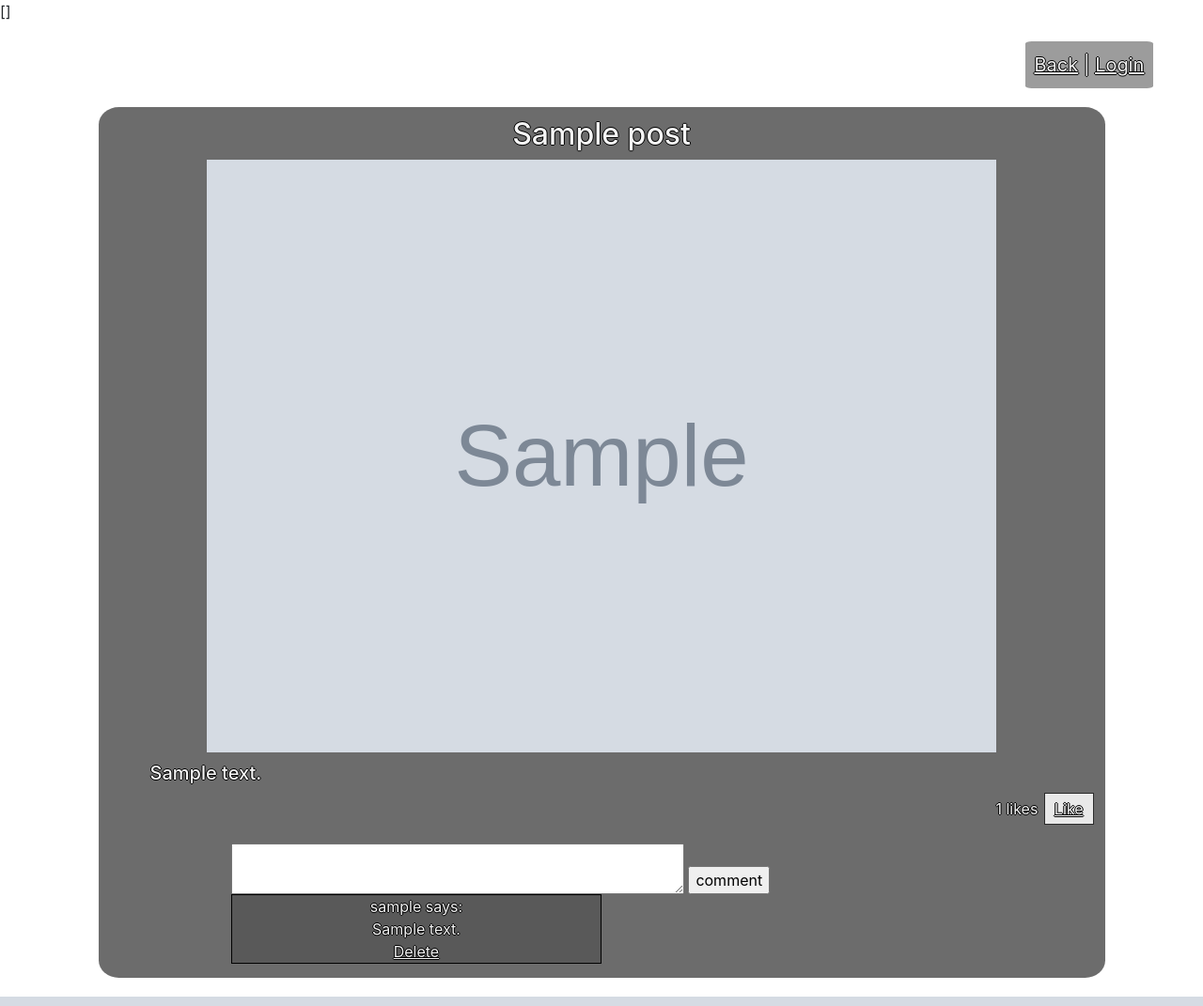
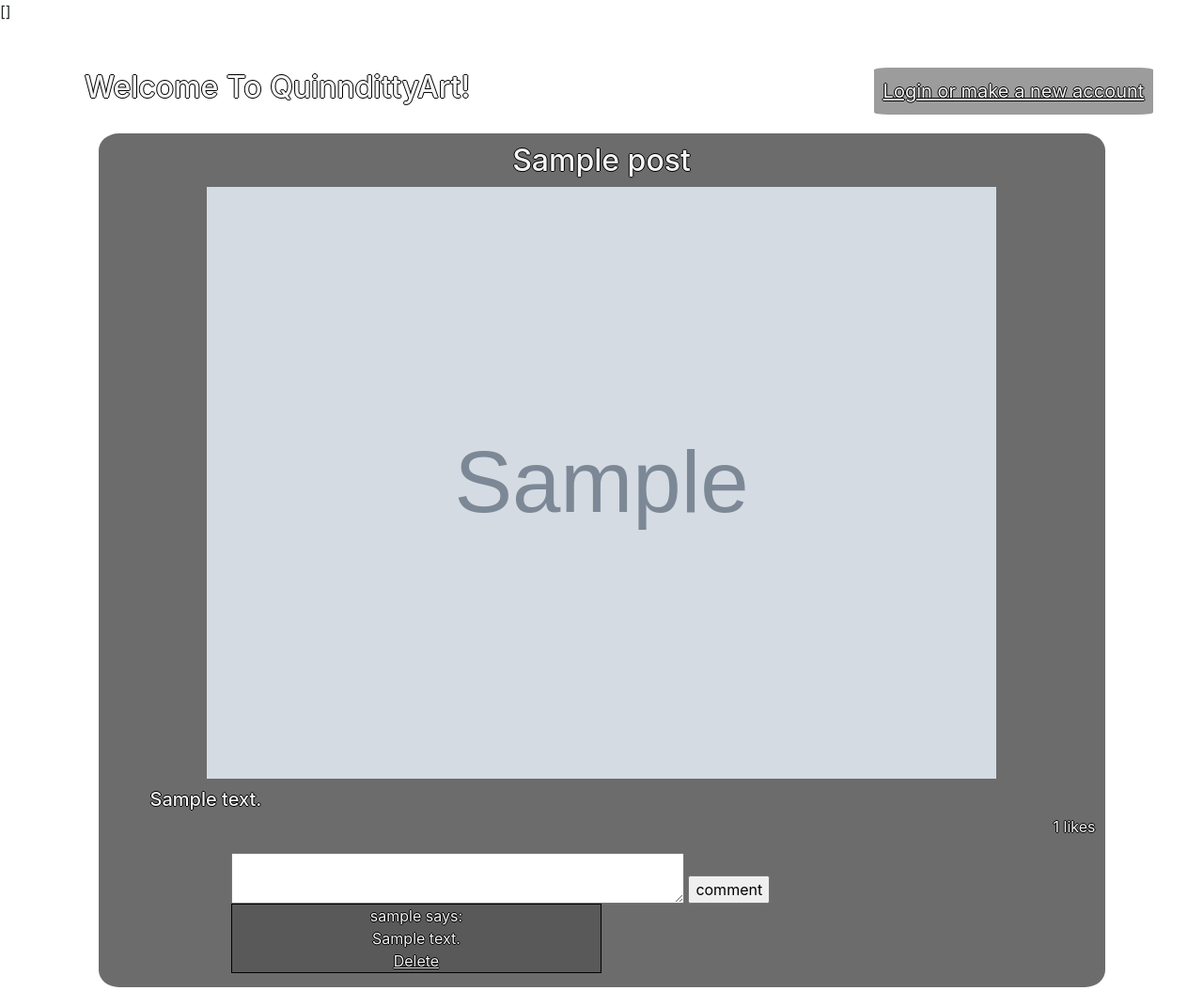
Before and after one commit to codingdojo-projects-algos-0419/QuindittyArt, a Flask app: template client/templates/post.html in a window 1280 px wide. Shown: the whole page at 94% size. Run offline with Flask 2, Linux system fonts and the light colour scheme; the template is opened without the code that fills it: values that come from a table or form of the project are taken from there, others are empty; tables that the repository leaves empty hold one stand-in row (values such as "Sample post"); grey boxes marked "Sample" are stand-in pictures; some libraries are stand-ins or nearby versions.

Commit message:
another last minute fix

```diff
--- a/client/static/css/main.css
+++ b/client/static/css/main.css
@@ -157,6 +157,7 @@
   width: 80%;
   margin: 0px auto;
   display: block;
+  max-height: 98vh;
 }
 
 .gallery_post_list {
--- a/client/templates/post.html
+++ b/client/templates/post.html
@@ -7,16 +7,20 @@
         <div class='header'>
             <h2>Welcome {{user['username']}}!</h2>
             <div class="header_right">
-                <a href="{{url_for('dashboard')}}">Back</a>  |
-                <a href="{{url_for('users:account_page', user_id=user['id'])}}">My Account</a>  |
+                <p>
+                    {% if user['admin_lvl'] == 2 %}
+                    <a href="{{url_for('admin_page')}}">Admin Page</a>  |
+                    {% endif %}
+                    <a href="{{ url_for('users:account_page', user_id=user['id'])}}">My Account</a>  |
                     <a href="{{url_for('users:logout')}}">Logout</a>
+                </p>
             </div><br>
         </div>
         {% else %}
             <div class='header'>
+                <h2>Welcome To QuinndittyArt!</h2>
                 <div class="header_right">
-                <a href="{{url_for('dashboard')}}">Back</a>  |
-                <a href="{{url_for('users:login')}}">Login</a>
+                    <a href="{{url_for('users:login_and_registration')}}">Login or make a new account</a>
                 </div><br>
             </div>
     {% endif %}
@@ -26,12 +30,16 @@
             <img src="{{url_for('static', filename=post.filename)}}" alt="">
             <h5>{{post['text_content']}}</h5>
             <p>{{post.likes()}} likes
+            {% if 'user_id' in session %}
                 {% if post.not_liked and user['admin_lvl'] == 1 %}
                     <a href="{{url_for('posts:like', post_id=post.id)}}" class="button">Like</a></td>
                 {% endif %}
+            {% endif %}
             </p>
+            {% if 'user_id' in session %}
                 {% if user['admin_lvl'] == 2 %}
                     <p><a href="{{url_for('posts:delete', post_id=post.id)}}">Delete</a></p>
+                {% endif %}
             {% endif %}
             <div class='comments'>
                 <form action="{{url_for('posts:comment', post_id=post.id)}}" method="post">
--- a/server/controllers/posts.py
+++ b/server/controllers/posts.py
@@ -50,7 +50,6 @@ def create():
         return redirect(url_for('posts:new_post'))
 
 def view_post(post_id):
-        user = User.query.get(session['user_id'])
         if post_id == 1 or post_id == 2:
                 return redirect('dashboard')
         post = Post.query.get(post_id)
@@ -58,7 +57,10 @@ def view_post(post_id):
         content_background = Post.query.get(2)
         backgrounds = "<style> .wrapper{background-image: url('.."+ url_for('static', filename=background.filename) + "') } .post{ background-color: " + content_background.text_content + " } .header_right{ background-color: " + content_background.text_content + " }</style>"
         comments = Comment.query.filter_by(post_id=post_id)
-        return render_template('post.html', user=user, post=post, backgrounds=backgrounds, comments=comments)
+        if 'user_id' in session:
+                user = User.query.get(session['user_id'])
+                return render_template('post.html', user=user, post=post, backgrounds=backgrounds, comments=comments)
+        return render_template('post.html', post=post, backgrounds=backgrounds, comments=comments)
 
 
 
```
Lines whose indentation alone changed are shown as unchanged.
